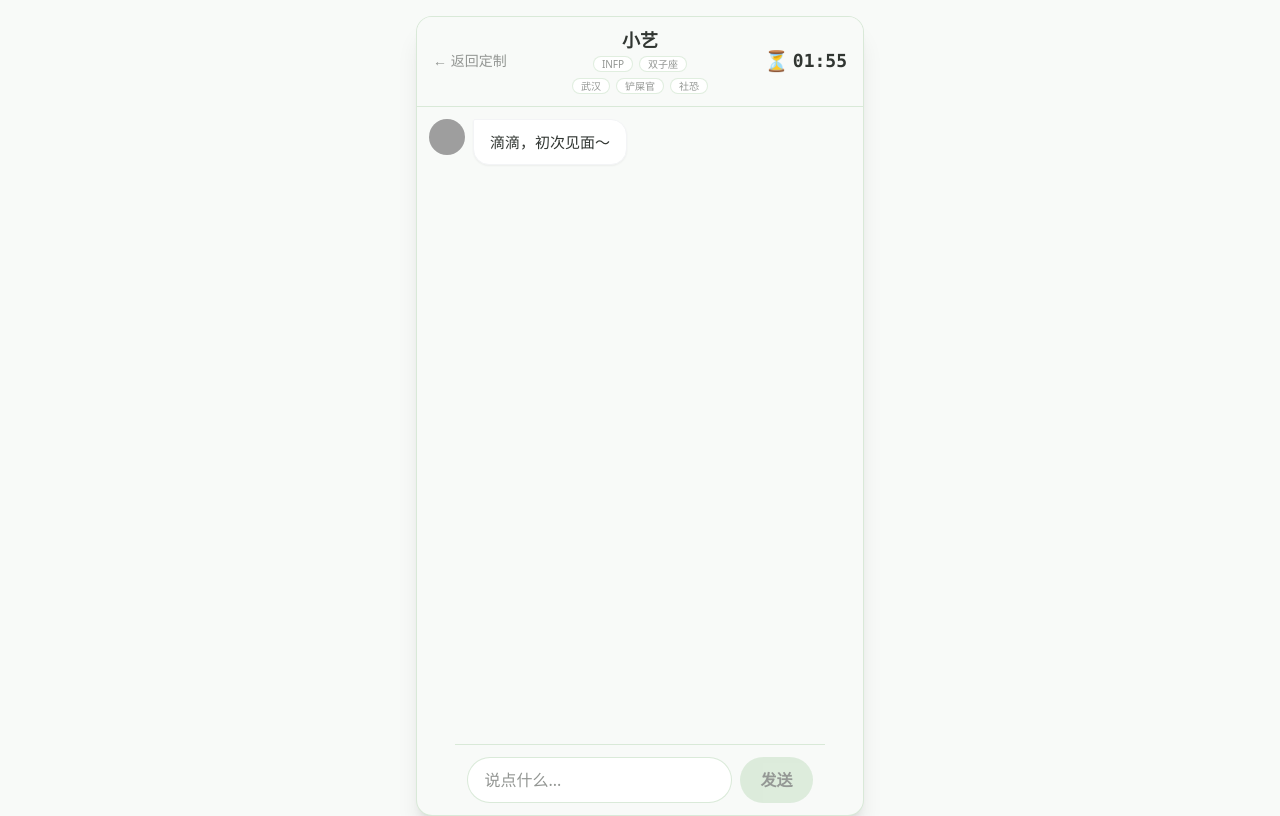
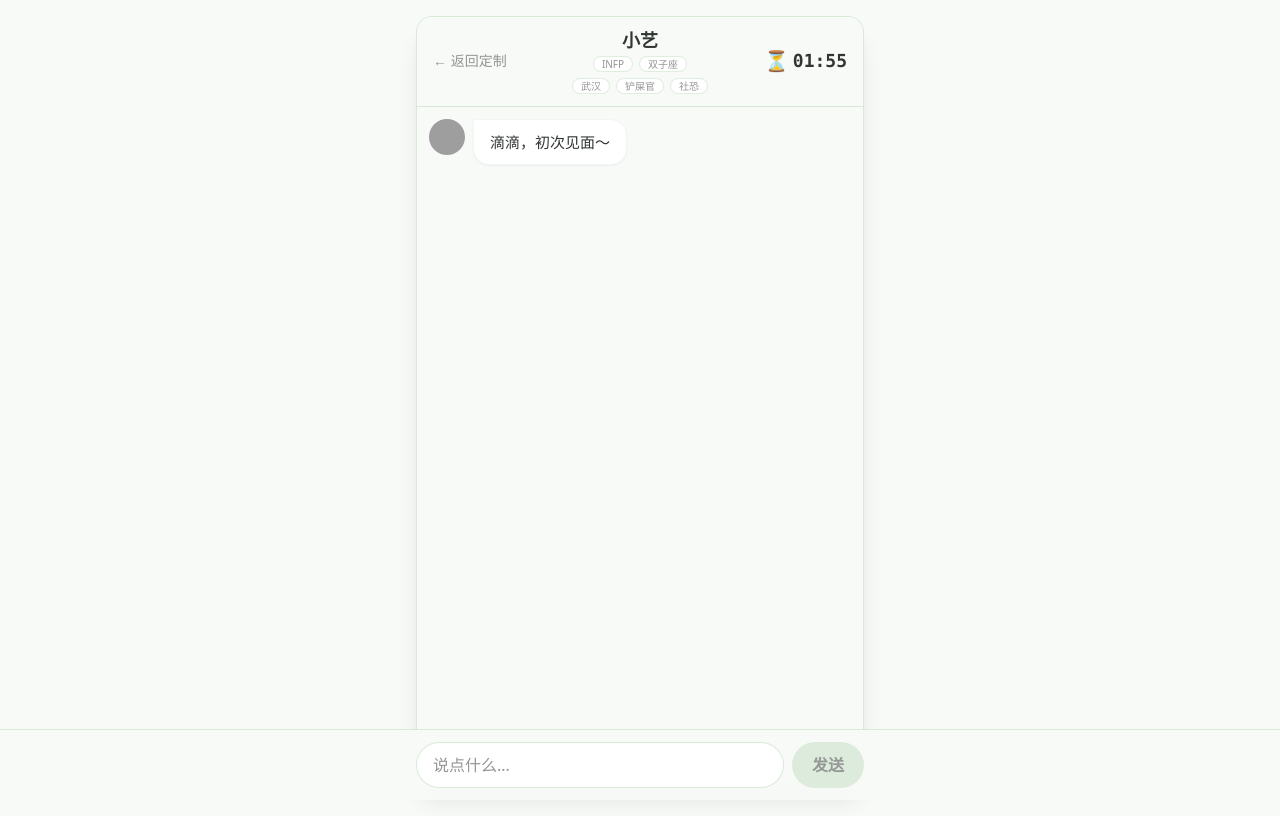
Before and after one commit to 244293127-ux/-, a React (Vite) app: page /chat in a window 1280 px wide. Built offline with nearby package versions, Linux system fonts and the light colour scheme; grey boxes are pictures that could not be loaded.

Commit message:
secure coze proxy for production

```diff
--- a/src/pages/ChatPage.jsx
+++ b/src/pages/ChatPage.jsx
@@ -79,6 +79,7 @@ export default function ChatPage() {
   const delayedTimerRef = useRef(null);
   const footerRef = useRef(null);
   const [footerPx, setFooterPx] = useState(88);
+  const [kbPx, setKbPx] = useState(0);
   const [avatarOk, setAvatarOk] = useState({ xiaoyi: true, user: true });
 
   const scrollToBottom = useCallback(() => {
@@ -88,19 +89,19 @@ export default function ChatPage() {
   }, []);
 
   useEffect(() => {
-    // iOS 键盘弹起时用 visualViewport 作为真实可视高度，避免输入栏被“顶飞”
+    // iOS/Android 键盘适配：计算键盘高度，只让输入栏跟随上移（不让整页“顶上去”）
     const vv = window.visualViewport;
     if (!vv) return;
-    const set = () => {
-      const h = vv.height;
-      document.documentElement.style.setProperty('--vvh', `${h}px`);
+    const update = () => {
+      const raw = Math.max(0, window.innerHeight - vv.height - (vv.offsetTop || 0));
+      setKbPx(Math.round(raw));
     };
-    set();
-    vv.addEventListener('resize', set);
-    vv.addEventListener('scroll', set);
+    update();
+    vv.addEventListener('resize', update);
+    vv.addEventListener('scroll', update);
     return () => {
-      vv.removeEventListener('resize', set);
-      vv.removeEventListener('scroll', set);
+      vv.removeEventListener('resize', update);
+      vv.removeEventListener('scroll', update);
     };
   }, []);
 
@@ -450,8 +451,8 @@ export default function ChatPage() {
   const handleAgain = () => resetSession();
 
   return (
-    <div className="bg-brand-bg text-brand-text" style={{ height: 'var(--vvh, 100dvh)' }}>
-      <div className="w-full flex flex-col bg-brand-bg sm:max-w-md sm:mx-auto sm:my-4 sm:rounded-2xl sm:shadow-xl sm:overflow-hidden sm:border sm:border-brand-primary/55" style={{ height: 'var(--vvh, 100dvh)' }}>
+    <div className="bg-brand-bg text-brand-text h-[100vh]">
+      <div className="h-[100vh] w-full flex flex-col bg-brand-bg sm:max-w-md sm:mx-auto sm:my-4 sm:h-[calc(100vh-2rem)] sm:rounded-2xl sm:shadow-xl sm:overflow-hidden sm:border sm:border-brand-primary/55">
         <header className="flex-shrink-0 flex items-center justify-between px-4 py-3 bg-brand-bg border-b border-brand-primary/55 pt-[max(0.75rem,env(safe-area-inset-top))]">
           <button
             type="button"
@@ -483,7 +484,7 @@ export default function ChatPage() {
 
         <main
           className="flex-1 overflow-y-auto overflow-x-hidden p-3 space-y-3 scroll-smooth"
-          style={{ paddingBottom: `calc(${footerPx}px + env(safe-area-inset-bottom))` }}
+          style={{ paddingBottom: `${footerPx + kbPx}px` }}
         >
           {messages.map((msg) => {
             if (msg.kind === 'system') {
@@ -544,9 +545,15 @@ export default function ChatPage() {
 
         <footer
           ref={footerRef}
-          className="flex-shrink-0 fixed left-0 right-0 bottom-0 p-3 bg-brand-bg border-t border-brand-primary/55 pb-[max(0.75rem,env(safe-area-inset-bottom))] sm:left-auto sm:right-auto sm:bottom-auto sm:static"
-          style={{ maxWidth: '28rem', margin: '0 auto' }}
+          className="flex-shrink-0 fixed left-0 right-0 bottom-0 border-t border-brand-primary/55"
+          style={{
+            transform: kbPx ? `translateY(-${kbPx}px)` : undefined,
+            willChange: 'transform',
+            background: 'transparent',
+          }}
         >
+          <div className="bg-brand-bg/95 backdrop-blur px-3 pt-3 pb-[max(0.75rem,env(safe-area-inset-bottom))]">
+            <div className="sm:max-w-md sm:mx-auto">
               <div className="flex gap-2">
                 <input
                   type="text"
@@ -565,6 +572,8 @@ export default function ChatPage() {
                 >
                   发送
                 </button>
+              </div>
+            </div>
           </div>
         </footer>
       </div>
```
Lines whose indentation alone changed are shown as unchanged.
